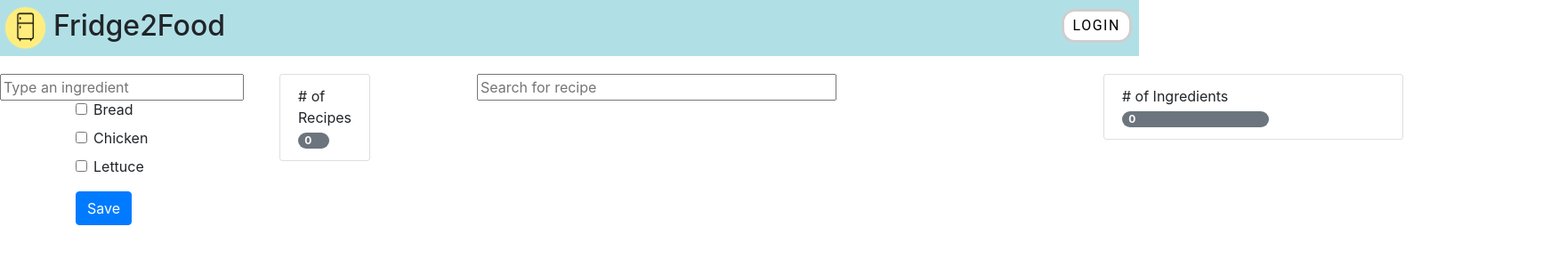
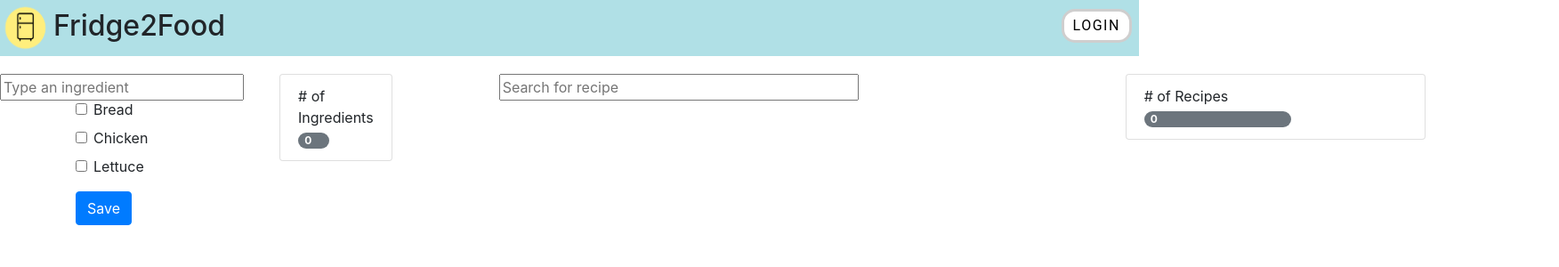
Before and after one commit to schroe91/Fridge2Food, a React (Create React App) app in the folder frontend/: page / in a window 1280 px wide. Shown: the top 300 px of the page at 89% size, 1752 px wide, since content can reach past the window. Built offline with nearby package versions, Linux system fonts and the light colour scheme.

Commit message:
Fixed number of ingredients and recipes

```diff
--- a/frontend/src/components/NumOfIngredients.js
+++ b/frontend/src/components/NumOfIngredients.js
@@ -5,7 +5,7 @@ class NumOfIngredients extends React.Component {
 	render() {
 		return (
 			<ListGroup>
-        		<ListGroupItem className="justify-content-between"># of Recipes <Badge pill>0</Badge></ListGroupItem>
+        		<ListGroupItem className="justify-content-between"># of Ingredients<Badge pill>0</Badge></ListGroupItem>
 			</ListGroup>
 		);
 	}
--- a/frontend/src/components/NumOfRecipes.js
+++ b/frontend/src/components/NumOfRecipes.js
@@ -5,7 +5,7 @@ class NumOfIngredients extends React.Component {
 	render() {
 		return (
 			<ListGroup>
-        		<ListGroupItem className="justify-content-between"># of Ingredients <Badge pill>0</Badge></ListGroupItem>
+        		<ListGroupItem className="justify-content-between"># of Recipes <Badge pill>0</Badge></ListGroupItem>
 			</ListGroup>
 		);
 	}
```
